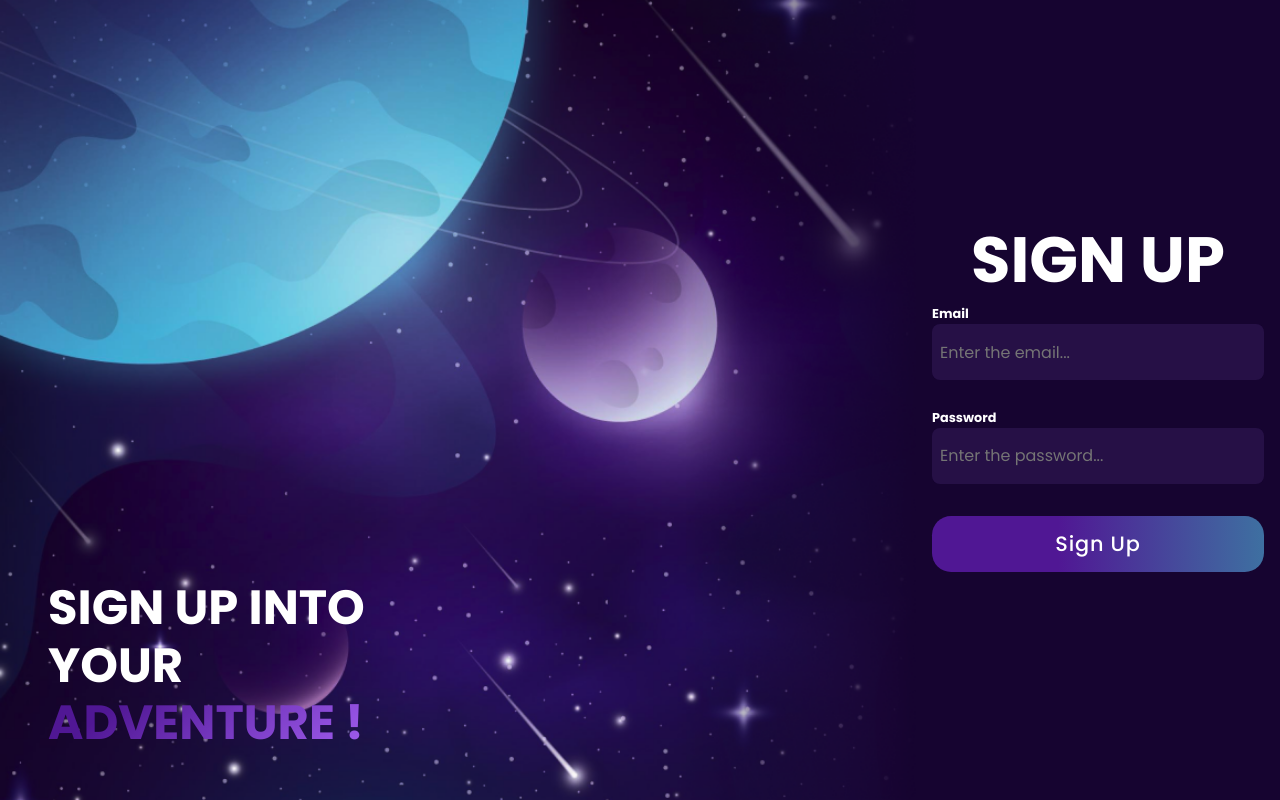
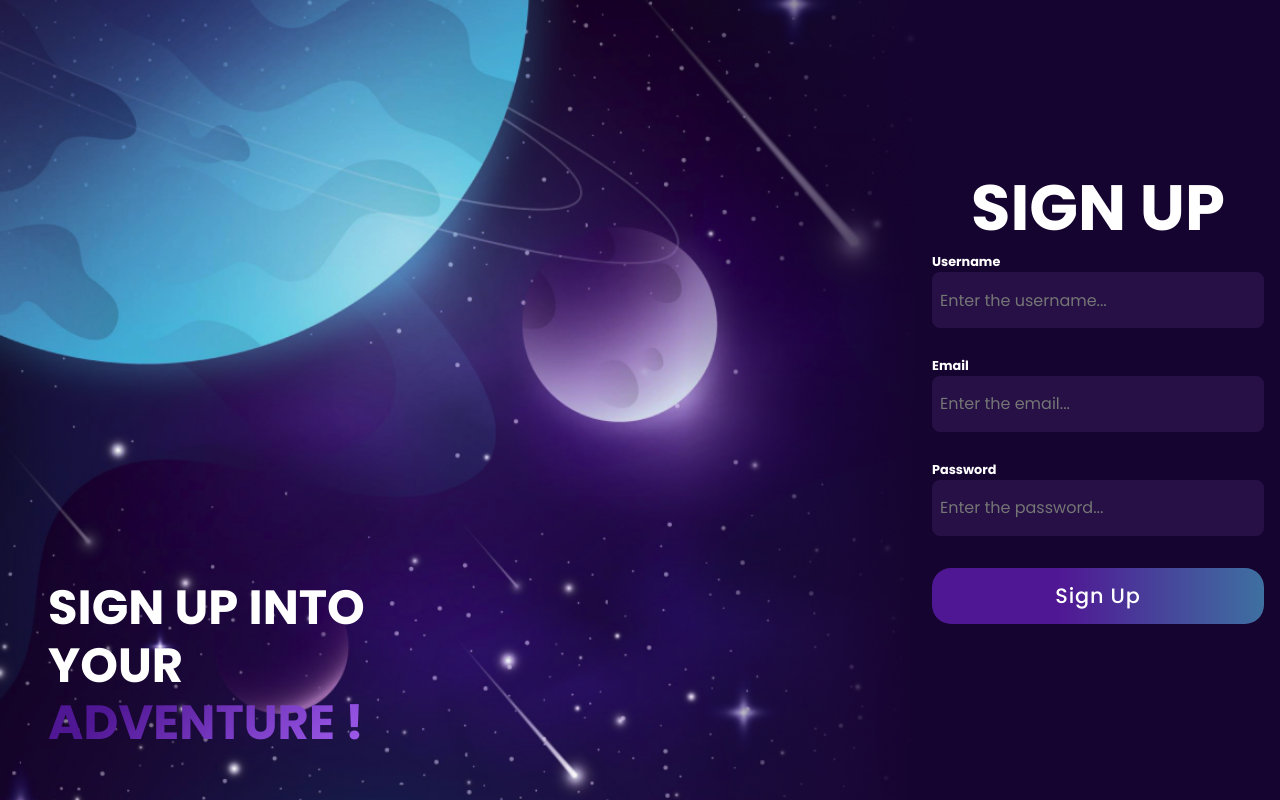
Before and after one commit to DUIKTSSD/ssd, a React (Vite) app in the folder client/: page /ssd/signup in a window 1280 px wide. Built offline with nearby package versions, Linux system fonts and the light colour scheme; a web font is replaced by a local one.

Commit message:
added username field to auth form

```diff
--- a/client/src/components/AuthorizationPage/AuthPage.tsx
+++ b/client/src/components/AuthorizationPage/AuthPage.tsx
@@ -4,7 +4,7 @@ import AuthForm from "./AuthorizationForm/AuthForm.tsx";
 
 
 interface AuthPageProps {
-    setUserData: (data: {email: string, password: string}) => void
+    setUserData: (data: {email: string, password: string, username: string}) => void
     onSubmit: () => Promise<void>
     type: 'login' | 'signup'
 }
--- a/client/src/components/AuthorizationPage/AuthorizationButton/AuthorizationButton.tsx
+++ b/client/src/components/AuthorizationPage/AuthorizationButton/AuthorizationButton.tsx
@@ -7,8 +7,16 @@ interface AuthorizationButtonProps {
 
 const AuthorizationButton: React.FC<AuthorizationButtonProps> = ({btnText}) => {
     return (
-        <button className={classes.authButton}>
+        <button className={classes.authBtn}>
             {btnText}
+            <span className={classes.authBtn__inner}>
+                <span className={classes.authBtn__blobs}>
+                    <span className={classes.authBtn__blob}></span>
+                    <span className={classes.authBtn__blob}></span>
+                    <span className={classes.authBtn__blob}></span>
+                    <span className={classes.authBtn__blob}></span>
+                </span>
+            </span>
         </button>
     );
 };
--- a/client/src/components/AuthorizationPage/AuthorizationButton/authbtn.module.scss
+++ b/client/src/components/AuthorizationPage/AuthorizationButton/authbtn.module.scss
@@ -1,8 +1,9 @@
 @use "../../../styles/_variables/sizes";
 @use "../../../styles/_variables/colors";
 
-
-.authButton {
+$borderW: 2;
+.authBtn {
+  $numOfBlobs: 4;
   max-width: 460px;
   width: 100%;
   font-family: "Poppins", serif;
@@ -20,4 +21,5 @@
   height: 3.5rem;
   border-radius: 1.2rem;
   border: none;
+  position: relative;
 }
--- a/client/src/components/AuthorizationPage/AuthorizationForm/AuthForm.tsx
+++ b/client/src/components/AuthorizationPage/AuthorizationForm/AuthForm.tsx
@@ -4,7 +4,7 @@ import AuthorizationButton from "../AuthorizationButton/AuthorizationButton.tsx"
 
 interface AuthFormProps {
     type: 'login' | 'signup';
-    onUserDataChange: (data: {email: string, password: string}) => void;
+    onUserDataChange: (data: { password: string; email: string; username: string }) => void;
     onSubmit: () => Promise<void>
 }
 
@@ -13,9 +13,10 @@ const AuthForm: React.FC<AuthFormProps> = ({type, onUserDataChange, onSubmit}) =
 
     const [email, setEmail] = useState('');
     const [password, setPassword] = useState('')
+    const [username, setUsername] = useState('')
 
     const handleChange = () => {
-        onUserDataChange({email, password})
+        onUserDataChange({email, password, username})
     }
 
     const handleSubmit = (event: React.FormEvent) => {
@@ -32,6 +33,20 @@ const AuthForm: React.FC<AuthFormProps> = ({type, onUserDataChange, onSubmit}) =
         <div className={styles.form__container}>
             <h1 className={styles.form__title}>{type === 'login' ? "Login" : "Sign up"}</h1>
             <form className={styles.form} onSubmit={handleSubmit}>
+                <div className={styles.form__label_cover}>
+                    <label>Username</label>
+                    <input
+                        type="text"
+                        value={username}
+                        required
+                        placeholder="Enter the username..."
+                        onChange={(e) => {
+                            setUsername(e.target.value)
+                            handleChange()
+                        }}
+                    />
+
+                </div>
                 <div className={styles.form__label_cover}>
                     <label>Email</label>
                     <input type="email"
--- a/client/src/pages/AuthorizationPage/LoginPage.tsx
+++ b/client/src/pages/AuthorizationPage/LoginPage.tsx
@@ -8,8 +8,8 @@ const LoginPage: React.FC = () => {
     const handleLoginUrl = `http://localhost:8080/api/auth/login`
 
     const [userData, setUserData] = useState({
-        email: '',
-        password: ''
+        username: "",
+        password: ""
     })
 
     const handleLogin = async() => {
--- a/client/src/pages/AuthorizationPage/SignUpPage.tsx
+++ b/client/src/pages/AuthorizationPage/SignUpPage.tsx
@@ -5,7 +5,8 @@ import axios from "axios";
 const SignUpPage: React.FC= () => {
     const [userData, setUserData] = useState({
         email: "",
-        password: ""
+        password: "",
+        username: ""
     })
 
 
@@ -14,7 +15,8 @@ const SignUpPage: React.FC= () => {
         try {
             const response = await axios.post(handleRegisterUrl, {
                 email: userData.email,
-                password: userData.password
+                password: userData.password,
+                username: userData.username
             }, {
                 headers: {
                     'Content-Type': "application/json"
--- a/client/src/styles/global/global.scss
+++ b/client/src/styles/global/global.scss
@@ -61,6 +61,10 @@ input{
   border-radius: 0;
 }
 
+button {
+  cursor: pointer;
+}
+
 [class$="__root"] {
   height: 100vh;
 }
```
